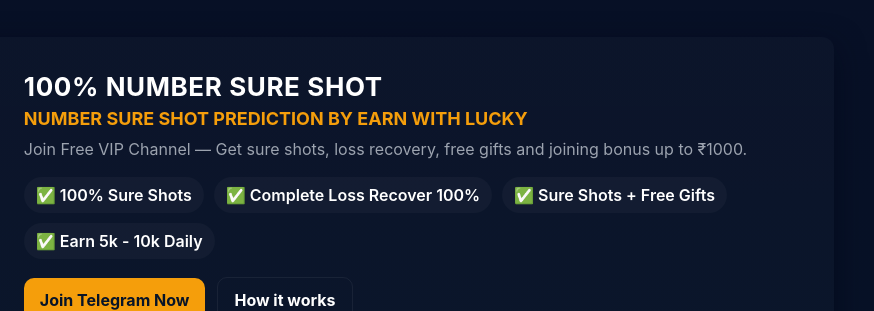
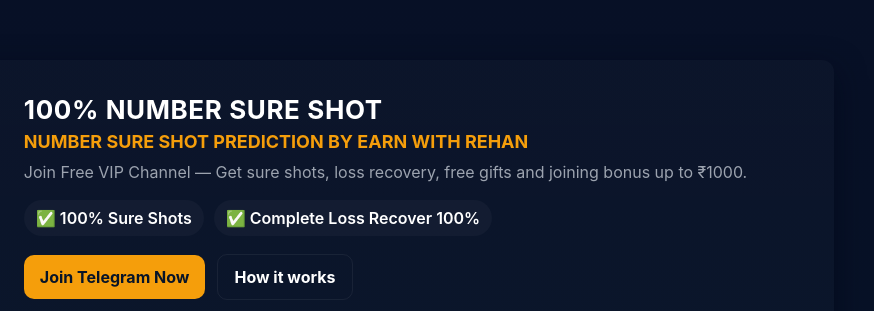
Before and after one commit to ransari6442-lab/text, a plain HTML site: page index.html in a window 1280 px wide. Shown: the top 311 px of the page, 289-1163 px from the left. Drawn offline with Linux system fonts and the light colour scheme.

Commit message:
Update index.html

```diff
--- a/index.html
+++ b/index.html
@@ -36,13 +36,12 @@
       </div>
       <div>
         <h1>100% NUMBER SURE SHOT</h1>
-        <h2>NUMBER SURE SHOT PREDICTION BY EARN WITH LUCKY</h2>
+        <h2>NUMBER SURE SHOT PREDICTION BY EARN WITH REHAN</h2>
         <p class="lead">Join Free VIP Channel — Get sure shots, loss recovery, free gifts and joining bonus up to ₹1000.</p>
         <div class="features">
           <div class="chip">✅ 100% Sure Shots</div>
           <div class="chip">✅ Complete Loss Recover 100%</div>
-          <div class="chip">✅ Sure Shots + Free Gifts</div>
-          <div class="chip">✅ Earn 5k - 10k Daily</div>
+
         </div>
         <div class="cta-row">
           <!-- Edit the href to your telegram invite link -->
```
